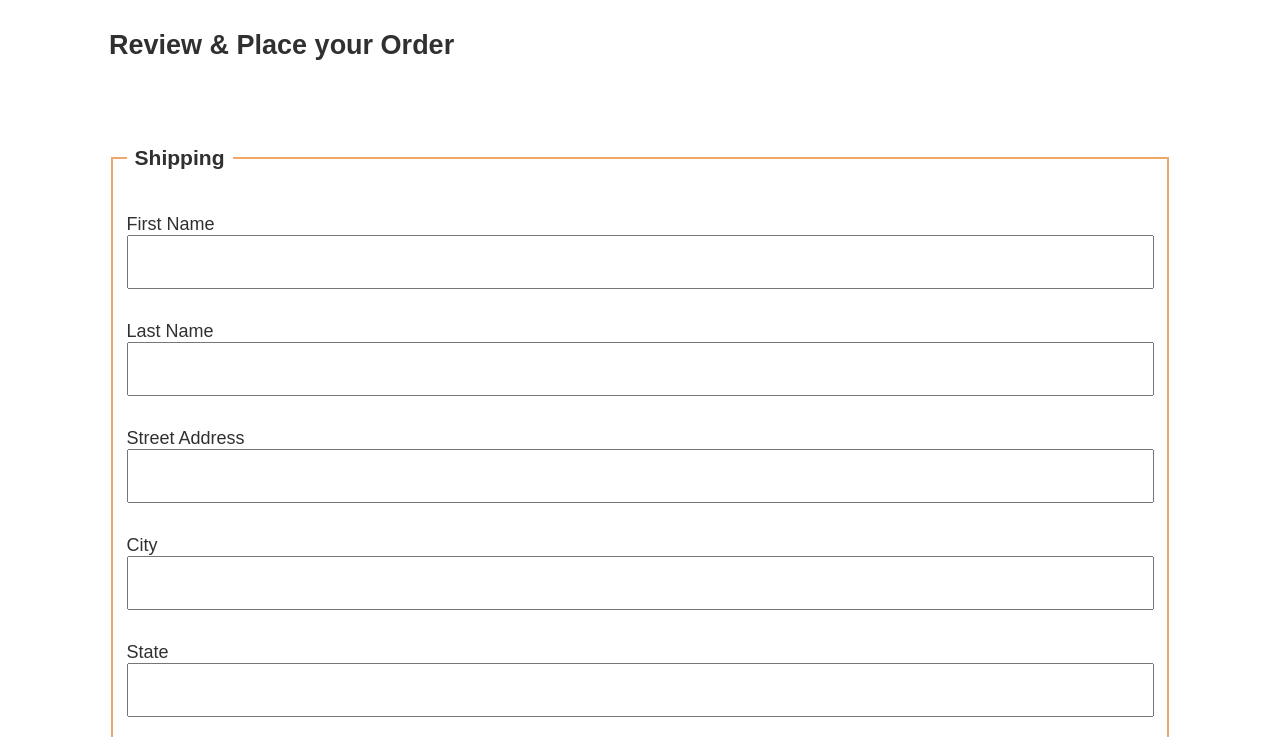
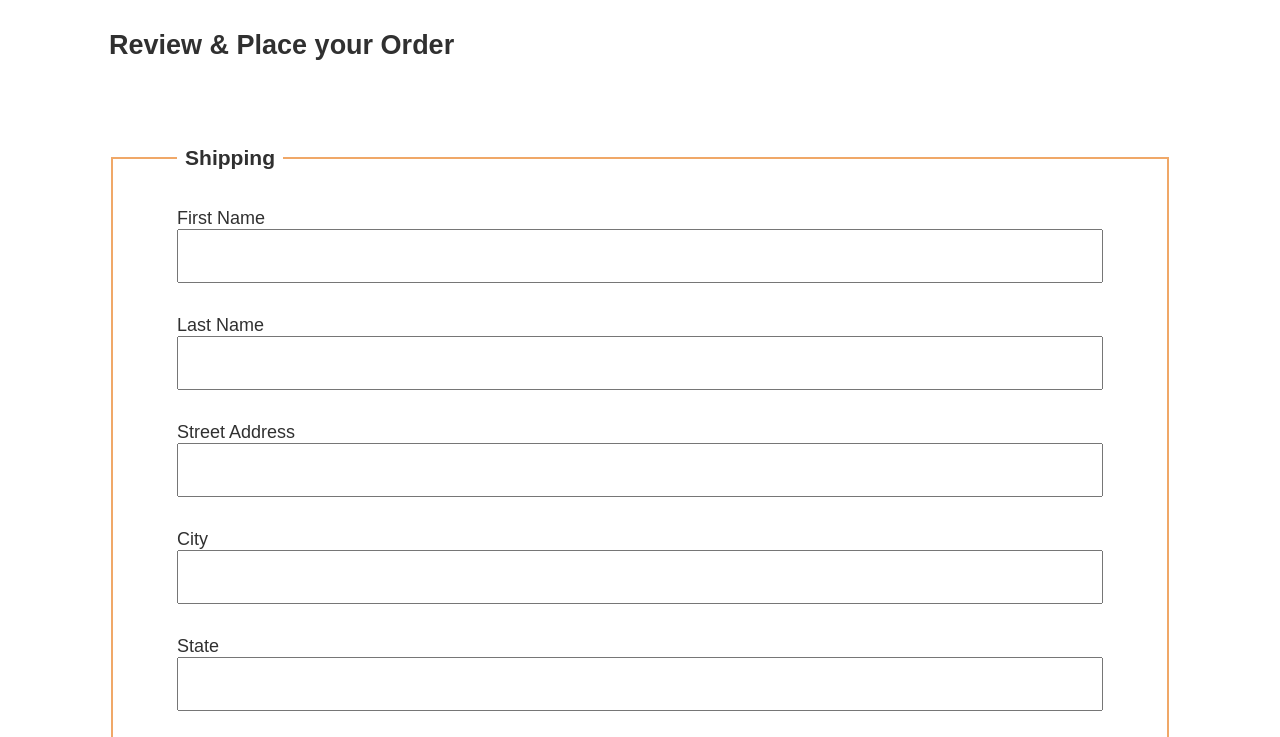
Before and after one commit to j-kleine/sleepoutside, a website: page src/checkout/index.html in a window 1280 px wide. Shown: the part 63-800 px from the top of the page. Drawn offline with Linux system fonts and the light colour scheme; files whose address does not match are found by name.

Commit message:
added left,right padding to fieldsets

```diff
--- a/src/css/style.css
+++ b/src/css/style.css
@@ -351,6 +351,10 @@ label {
         font-size: inherit;
         grid-template-columns: 150px auto 15%;
     }
+
+    fieldset {
+        padding: 0 4rem;
+    }
 }
 
 footer {
```
